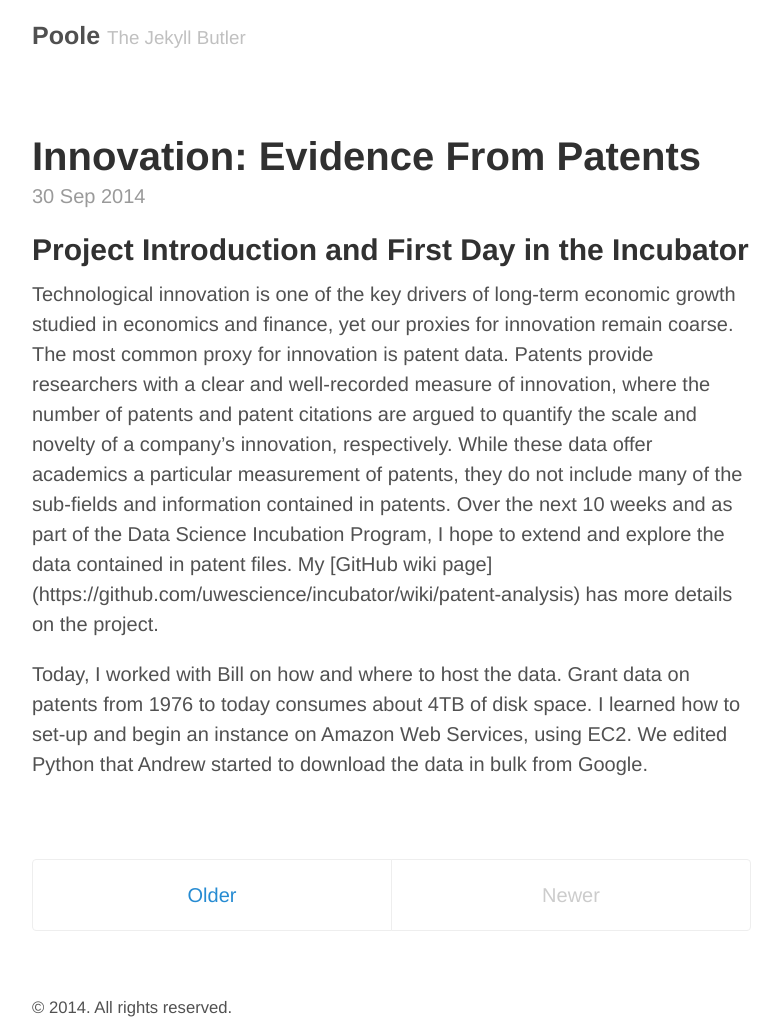
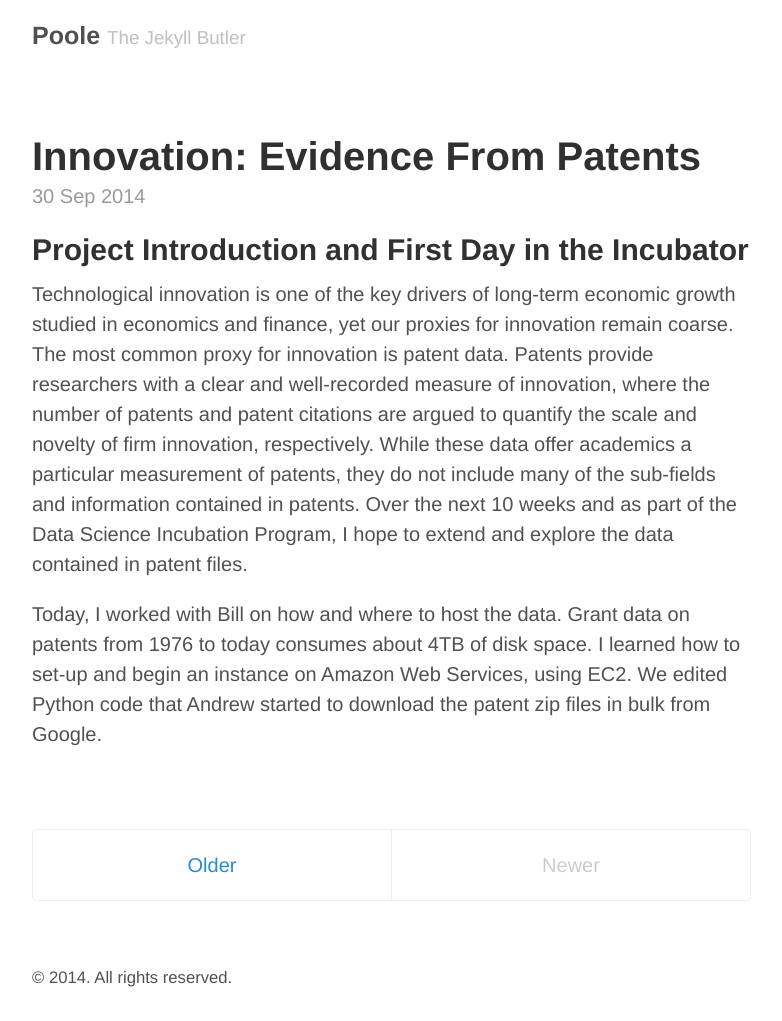
Before and after one commit to researchsanity/researchsanity.github.io, a Jekyll site: the page built from index.html, in a window 1280 px wide. Shown: the whole page, without its empty margins (248-1030 px from the left). Built offline with Jekyll 4.4.1, drawn with Linux system fonts in a browser that asks for light colours; Markdown is read by kramdown in place of the engine named in the settings; the list of posts is cut into pages by our own code; after the commit the page ends 991 px from its top, so only the background shows below that.

Commit message:
Updated 2014-9-30-Innovation:-Evidence-from-Patents.md

```diff
--- a/_posts/2014-9-30-Innovation:-Evidence-from-Patents.md
+++ b/_posts/2014-9-30-Innovation:-Evidence-from-Patents.md
@@ -3,7 +3,7 @@ published: true
 ---
 
 ## Project Introduction and First Day in the Incubator
-Technological innovation is one of the key drivers of long-term economic growth studied in economics and finance, yet our proxies for innovation remain coarse.  The most common proxy for innovation is patent data.  Patents provide researchers with a clear and well-recorded measure of innovation, where the number of patents and patent citations are argued to quantify the scale and novelty of a company’s innovation, respectively.  While these data offer academics a particular measurement of patents, they do not include
-many of the sub-fields and information contained in patents.  Over the next 10 weeks and as part of the Data Science Incubation Program, I hope to extend and explore the data contained in patent files.  My [GitHub wiki page] (https://github.com/uwescience/incubator/wiki/patent-analysis) has more details on the project.
+Technological innovation is one of the key drivers of long-term economic growth studied in economics and finance, yet our proxies for innovation remain coarse.  The most common proxy for innovation is patent data.  Patents provide researchers with a clear and well-recorded measure of innovation, where the number of patents and patent citations are argued to quantify the scale and novelty of firm innovation, respectively.  While these data offer academics a particular measurement of patents, they do not include
+many of the sub-fields and information contained in patents.  Over the next 10 weeks and as part of the Data Science Incubation Program, I hope to extend and explore the data contained in patent files.
 
-Today, I worked with Bill on how and where to host the data.  Grant data on patents from 1976 to today consumes about 4TB of disk space.  I learned how to set-up and begin an instance on Amazon Web Services, using EC2.  We edited Python that Andrew started to download the data in bulk from Google.
+Today, I worked with Bill on how and where to host the data.  Grant data on patents from 1976 to today consumes about 4TB of disk space.  I learned how to set-up and begin an instance on Amazon Web Services, using EC2.  We edited Python code that Andrew started to download the patent zip files in bulk from Google.
```
